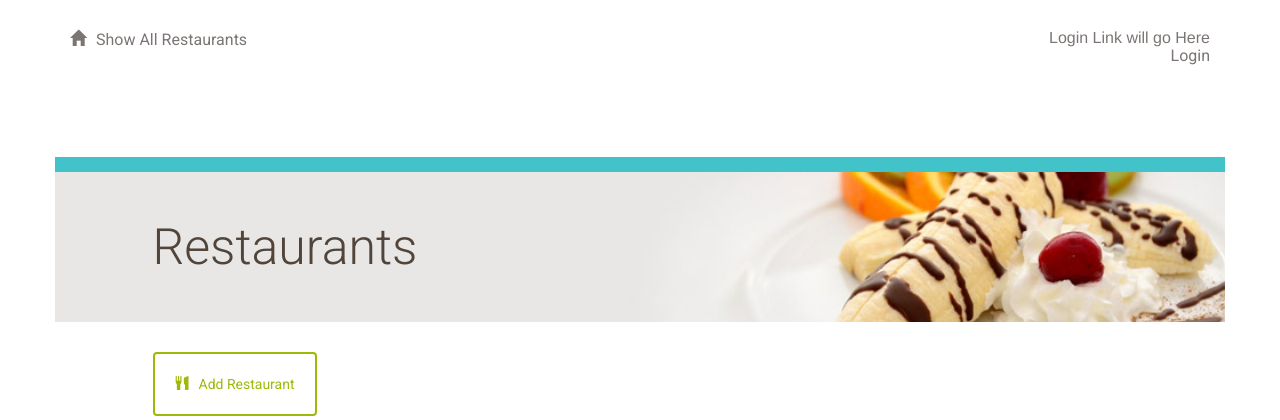
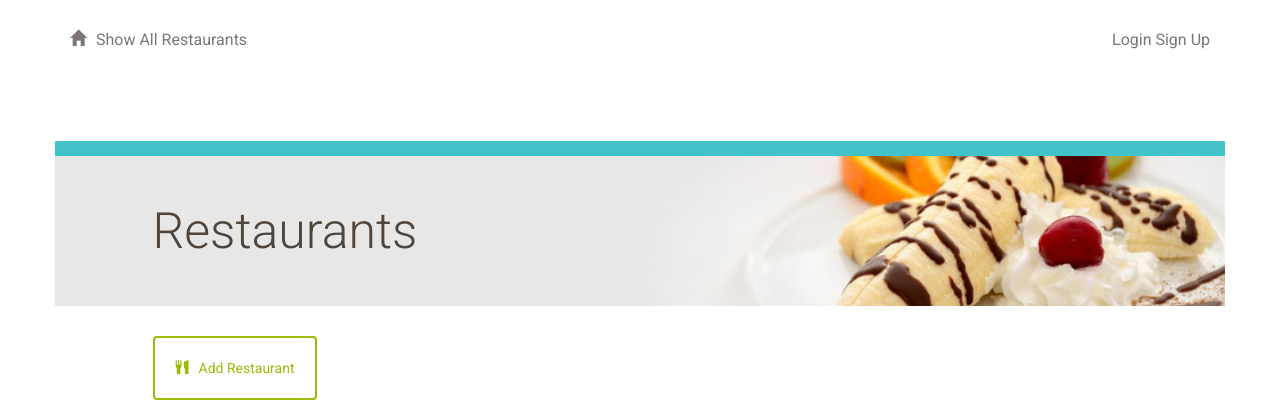
Before and after one commit to MQCOMP3310-2023/comp3310assignment2-kevin, a Flask app: page / in a window 1280 px wide. Shown: the top 420 px of the page. Run offline with Flask 3, Linux system fonts and the light colour scheme; data that the repository does not hold is empty; some libraries are stand-ins or nearby versions.

Commit message:
added conditional header login/signup button options

```diff
--- a/project/templates/header.html
+++ b/project/templates/header.html
@@ -6,7 +6,13 @@
     </a>
   </div>
   <div class="col-md-6 text-right">
-    <p>Login Link will go Here</p>
-    <a href="{{url_for('auth.login')}}" class="navbar-item"> Login </a>
+    {% if current_user.is_authenticated %}
+    <!-- <a href="{{ url_for('main.profile') }}" class="navbar-item"> Profile </a> -->
+    {% endif %} {% if not current_user.is_authenticated %}
+    <a href="{{ url_for('auth.login') }}" class="navbar-item"> Login </a>
+    <a href="{{ url_for('auth.signup') }}" class="navbar-item"> Sign Up </a>
+    {% endif %} {% if current_user.is_authenticated %}
+    <a href="{{ url_for('auth.logout') }}" class="navbar-item"> Logout </a>
+    {% endif %}
   </div>
 </div>
```
